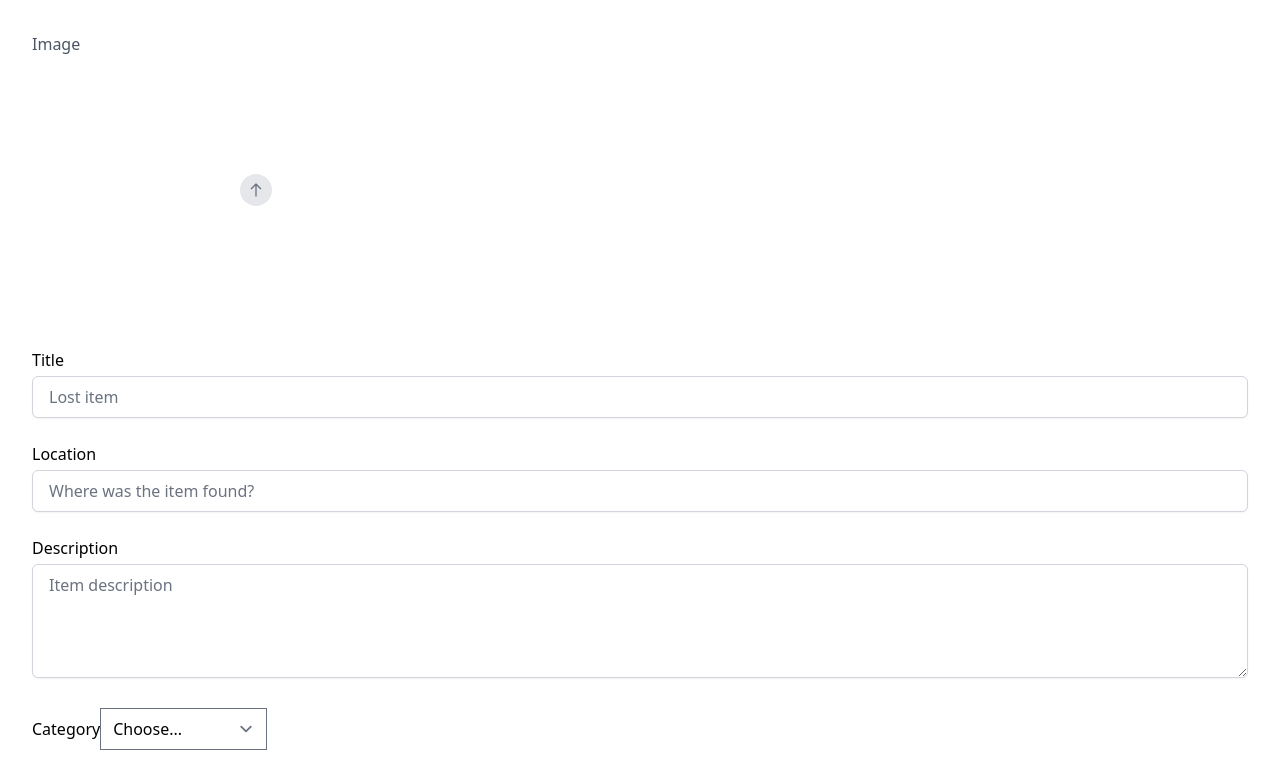
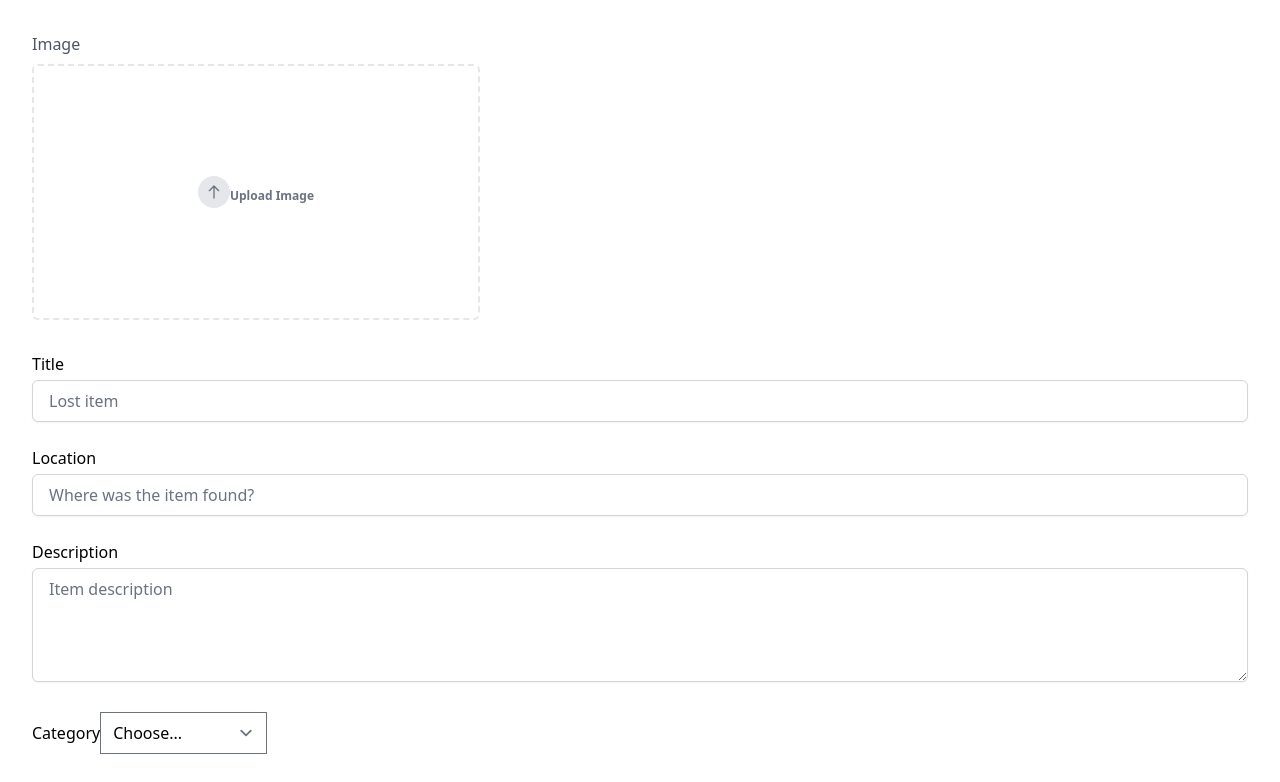
Before and after one commit to mazchew/find-my-item, a Next.js app: page /test in a window 1280 px wide. Shown: the top 782 px of the page. Built offline with nearby package versions, Linux system fonts and the light colour scheme.

Commit message:
edited styling

```diff
--- a/components/ImageUpload.js
+++ b/components/ImageUpload.js
@@ -2,6 +2,7 @@ import React, { useState, useRef } from 'react';
 import Image from 'next/image';
 import PropTypes from 'prop-types';
 import toast from 'react-hot-toast';
+import classNames from 'classnames';
 import { ArrowUpIcon } from '@heroicons/react/outline';
 
 
@@ -62,7 +63,13 @@ const ImageUpload = ({
             <button
                 onClick={handleOnClickImage}
                 disabled={updatingImage}
-                className="relative aspect-w-16 aspect-h-9 overflow-hidden rounded-md transition group focus:outline-none hover:opacity-50">
+                className={classNames(
+                    'relative aspect-w-16 aspect-h-9 overflow-hidden rounded-md disabled:opacity-50 disabled:cursor-not-allowed transition group focus:outline-none',
+                    image?.src
+                      ? 'hover:opacity-50 disabled:hover:opacity-100'
+                      : 'border-2 border-dashed hover:border-gray-400 focus:border-gray-400 disabled:hover:border-gray-200'
+                  )}
+                >
                 {image?.src ? (
                     <Image
                     src={image.src}
@@ -75,13 +82,12 @@ const ImageUpload = ({
                 <div className="flex items-center justify-center">
                     {!image?.src ? (
                         <div className="flex flex col items-center space-y-2">
-                            {/* <span className="text-xs text-gray-500 transition">
-                                {updatingImage ? 'Uploading...' : 'Upload'}
-                            </span> */}
                             <div className="shrink-0 rounded-full p-2 bg-gray-200 transition group-hover:scale-110 group-focus:scale-110">
                                 <ArrowUpIcon className="h-4 w-4 text-gray-500 transition"/>
                             </div>
-
+                            <span className="text-xs font-semibold text-gray-500 transition">
+                                {updatingImage ? 'Uploading Image...' : 'Upload Image'}
+                            </span>
                         </div>
                     ) : null}
                     <input
@@ -94,7 +100,7 @@ const ImageUpload = ({
                 </div>
             </button>
 
-            {imageError ? (<span>{imageError}</span>) : null}
+            {imageError ? (<span className="text-red-600 text-sm">{imageError}</span>) : null}
         </div>
     );
 };
```
